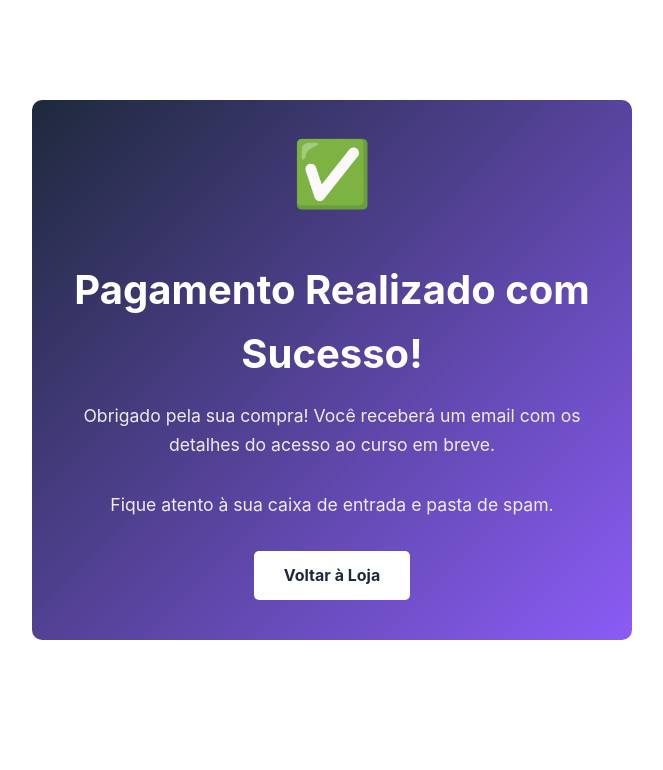
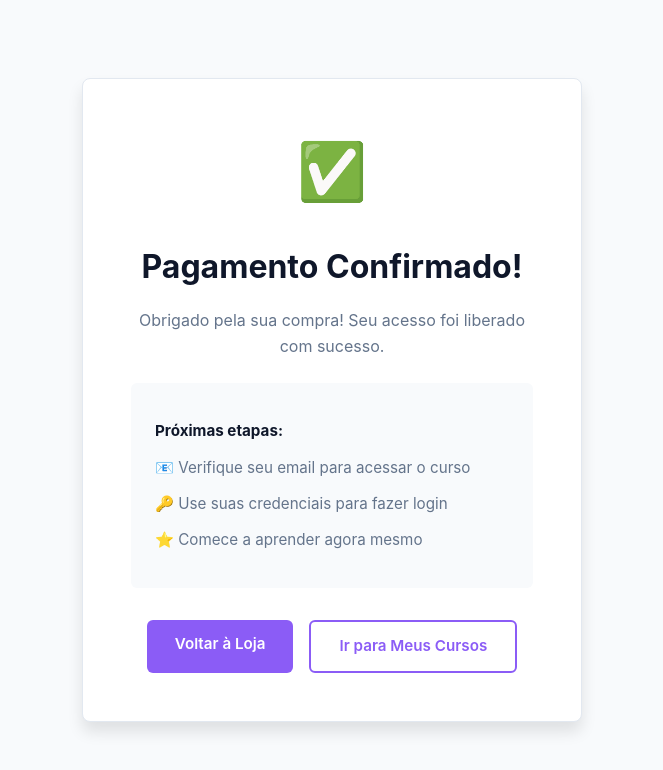
Before and after one commit to Oliveirawzz/loja-cursos-virtuais, a website: page public/success.html in a window 1280 px wide. Shown: the whole page, without its empty margins (308-971 px from the left). Drawn offline with Linux system fonts and the light colour scheme.

Commit message:
Página de sucesso redesenhada com design minimalista e profissional

```diff
--- a/public/success.html
+++ b/public/success.html
@@ -6,63 +6,150 @@
   <title>Pagamento Confirmado</title>
   <link rel="stylesheet" href="styles.css">
   <style>
+    body {
+      display: flex;
+      align-items: center;
+      justify-content: center;
+      min-height: 100vh;
+      background: var(--light-bg);
+    }
+
     .success-container {
-      max-width: 600px;
-      margin: 100px auto;
-      padding: 40px;
+      max-width: 500px;
+      padding: 3rem;
       text-align: center;
-      background: linear-gradient(135deg, var(--secondary-color) 0%, var(--accent-color) 100%);
-      border-radius: 10px;
-      color: white;
-      box-shadow: var(--shadow);
+      background: var(--white);
+      border-radius: 8px;
+      border: 1px solid var(--border-color);
+      box-shadow: var(--shadow-lg);
     }
 
     .success-icon {
-      font-size: 4rem;
-      margin-bottom: 1rem;
-      animation: bounce 0.6s ease infinite;
+      font-size: 3.5rem;
+      margin-bottom: 1.5rem;
+      animation: scaleIn 0.6s ease;
     }
 
-    @keyframes bounce {
-      0%, 100% { transform: translateY(0); }
-      50% { transform: translateY(-20px); }
+    @keyframes scaleIn {
+      from {
+        opacity: 0;
+        transform: scale(0.8);
+      }
+      to {
+        opacity: 1;
+        transform: scale(1);
+      }
     }
 
     .success-container h1 {
-      font-size: 2.5rem;
+      font-size: 2rem;
       margin-bottom: 1rem;
+      color: var(--text-dark);
+      font-weight: 700;
     }
 
     .success-container p {
-      font-size: 1.1rem;
+      font-size: 1rem;
+      margin-bottom: 1.5rem;
+      color: var(--text-light);
+      line-height: 1.6;
+    }
+
+    .success-details {
+      background: var(--light-bg);
+      padding: 1.5rem;
+      border-radius: 6px;
       margin-bottom: 2rem;
-      opacity: 0.9;
+      text-align: left;
+    }
+
+    .success-details p {
+      margin: 0.75rem 0;
+      font-size: 0.95rem;
+    }
+
+    .success-details strong {
+      color: var(--text-dark);
+    }
+
+    .button-group {
+      display: flex;
+      gap: 1rem;
+      justify-content: center;
     }
 
     .back-btn {
       display: inline-block;
-      padding: 12px 30px;
-      background: white;
-      color: var(--secondary-color);
+      padding: 12px 28px;
+      background: var(--accent-color);
+      color: var(--white);
       text-decoration: none;
-      border-radius: 5px;
-      font-weight: bold;
+      border-radius: 6px;
+      font-weight: 600;
+      font-size: 0.95rem;
       transition: all 0.3s ease;
+      border: none;
+      cursor: pointer;
     }
 
     .back-btn:hover {
+      background: #7c3aed;
       transform: translateY(-2px);
-      box-shadow: 0 5px 15px rgba(0, 0, 0, 0.3);
+      box-shadow: 0 4px 12px rgba(139, 92, 246, 0.4);
+    }
+
+    .back-btn-secondary {
+      background: transparent;
+      color: var(--accent-color);
+      border: 2px solid var(--accent-color);
+    }
+
+    .back-btn-secondary:hover {
+      background: var(--accent-color);
+      color: var(--white);
+    }
+
+    @media (max-width: 480px) {
+      .success-container {
+        padding: 2rem;
+        margin: 20px;
+      }
+
+      .success-icon {
+        font-size: 2.5rem;
+      }
+
+      .success-container h1 {
+        font-size: 1.5rem;
+      }
+
+      .button-group {
+        flex-direction: column;
+      }
+
+      .back-btn {
+        width: 100%;
+      }
     }
   </style>
 </head>
 <body>
   <div class="success-container">
     <div class="success-icon">✅</div>
-    <h1>Pagamento Realizado com Sucesso!</h1>
-    <p>Obrigado pela sua compra! Você receberá um email com os detalhes do acesso ao curso em breve.</p>
-    <p>Fique atento à sua caixa de entrada e pasta de spam.</p>
-    <a href="/" class="back-btn">Voltar à Loja</a>
+    <h1>Pagamento Confirmado!</h1>
+    <p>Obrigado pela sua compra! Seu acesso foi liberado com sucesso.</p>
+
+    <div class="success-details">
+      <p><strong>Próximas etapas:</strong></p>
+      <p>📧 Verifique seu email para acessar o curso</p>
+      <p>🔑 Use suas credenciais para fazer login</p>
+      <p>⭐ Comece a aprender agora mesmo</p>
+    </div>
+
+    <div class="button-group">
+      <a href="/" class="back-btn">Voltar à Loja</a>
+      <a href="/" class="back-btn back-btn-secondary">Ir para Meus Cursos</a>
+    </div>
   </div>
 </body>
 </html>
```
